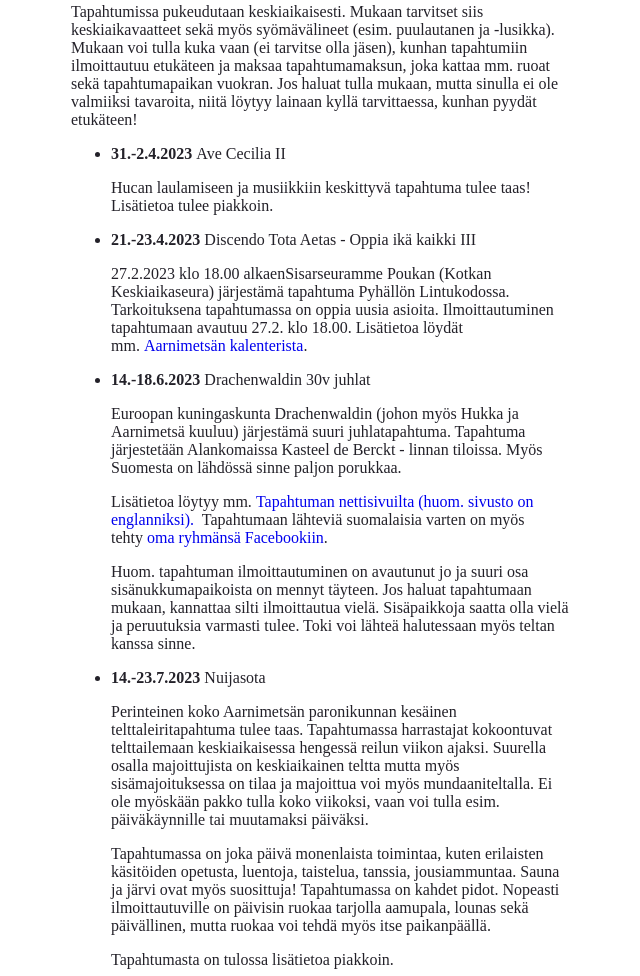
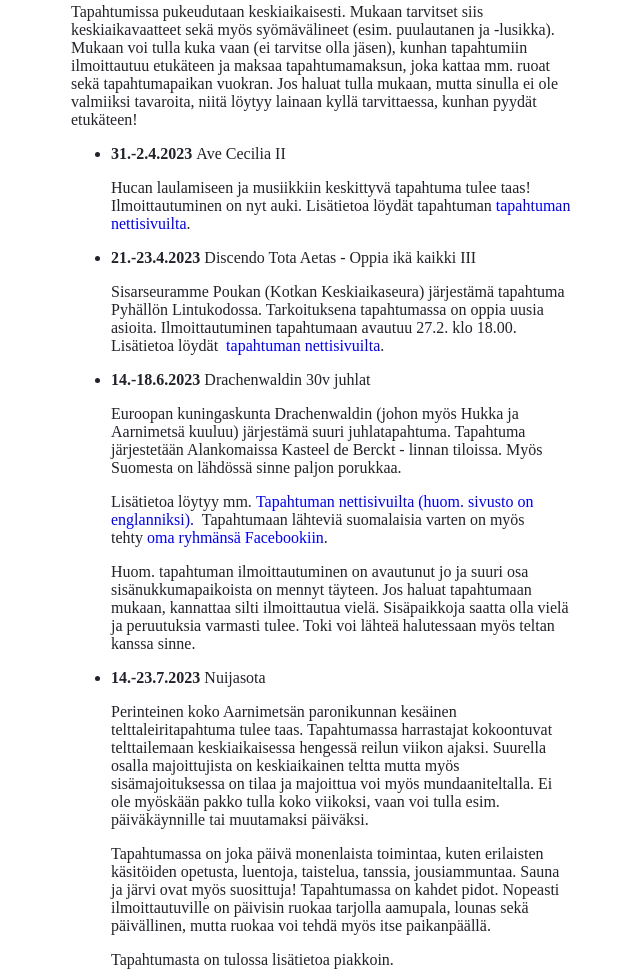
Before and after one commit to tuomokar/hukka-website, a Gatsby site: page /calendar in a window 1280 px wide. Shown: the part 1598-2574 px from the top of the page, without its empty margins (319-959 px from the left). Built offline with nearby package versions, Linux system fonts and the light colour scheme; Gatsby itself is replaced by a stand-in of ours.

Commit message:
content: Minor updates to event info

```diff
--- a/src/pages/calendar.tsx
+++ b/src/pages/calendar.tsx
@@ -221,7 +221,11 @@ const events: Event[] = [
     title: "Ave Cecilia II",
     description: (
       <p>
-        <span>Hucan laulamiseen ja musiikkiin keskittyvä tapahtuma tulee taas! Lisätietoa tulee piakkoin.</span>
+        <span>
+          Hucan laulamiseen ja musiikkiin keskittyvä tapahtuma tulee taas! Ilmoittautuminen on nyt auki. Lisätietoa
+          löydät tapahtuman&nbsp;
+          <ExternalLink href="https://avececilia.wordpress.com/">tapahtuman nettisivuilta</ExternalLink>.
+        </span>
       </p>
     ),
   },
@@ -231,13 +235,12 @@ const events: Event[] = [
     title: "Discendo Tota Aetas - Oppia ikä kaikki III",
     description: (
       <p>
-        27.2.2023 klo 18.00 alkaen
         <span>
           Sisarseuramme Poukan (Kotkan Keskiaikaseura) järjestämä tapahtuma Pyhällön Lintukodossa. Tarkoituksena
           tapahtumassa on oppia uusia asioita. Ilmoittautuminen tapahtumaan avautuu 27.2. klo 18.00. Lisätietoa löydät
-          mm.&nbsp;
-          <ExternalLink href="https://www.aarnimetsa.org/tapahtumakalenteri/#/aarnimetsa-poukka/2023-04-21/discendo-tota-aetas-iii">
-            Aarnimetsän kalenterista
+          &nbsp;
+          <ExternalLink href="https://sites.google.com/site/kotkankeskiaikaseurapoukka/toimintaa-poukassa/discendo-tota-aetas-oppia-ik%C3%A4-kaikki">
+            tapahtuman nettisivuilta
           </ExternalLink>
           .
         </span>
```
